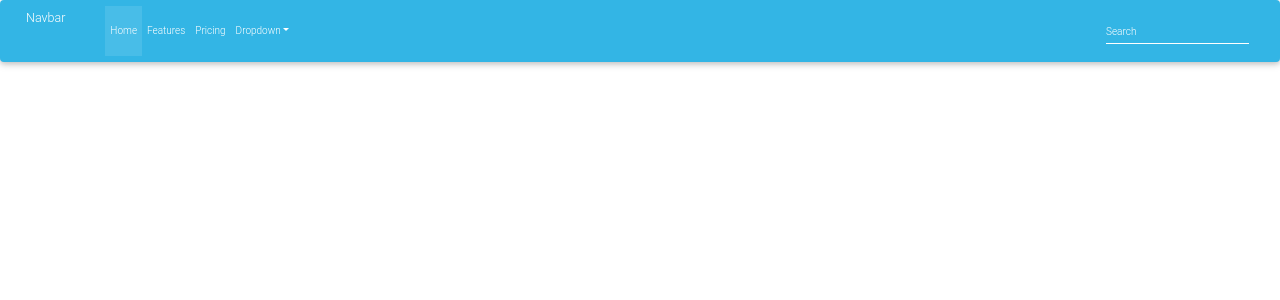
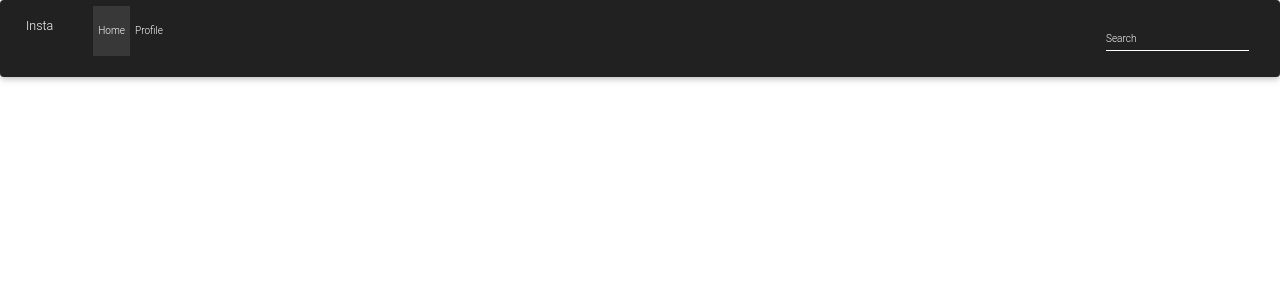
Before and after one commit to Lonzohope/instagram, a Django app: template gram/templates/index.html in a window 1280 px wide. Shown: the top 300 px of the page. Run offline with Django 3.2, Linux system fonts and the light colour scheme; the template is opened without the code that fills it, so the values that code supplies are empty; some libraries are stand-ins or nearby versions.

Commit message:
adjusted navbar

```diff
--- a/gram/templates/base.html
+++ b/gram/templates/base.html
@@ -6,7 +6,7 @@
         <meta charset="utf-8">
 
         {% if title %}
-        <title>Instgram - {{title}}</title>
+        <title>Instagram - {{title}}</title>
         {% else %}
          <title> Instagram </title>
          {% endif %}
@@ -26,6 +26,8 @@
     </head>
     <body>
         {% include "navbar.html"%}
+        {% block content %}
+        {% endblock %}
 
         {% block scripts %}
         <script src="https://ajax.googleapis.com/ajax/libs/jquery/3.2.1/jquery.min.js"></script>
--- a/gram/templates/index.html
+++ b/gram/templates/index.html
@@ -1 +1,5 @@
-{%extends 'base.html'%}
+{% extends 'base.html' %}
+
+{% block content %}
+<p></p>
+{% endblock %}
--- a/gram/templates/navbar.html
+++ b/gram/templates/navbar.html
@@ -1,12 +1,5 @@
-<!DOCTYPE html>
-<html lang="en">
-    <head>
-        <meta charset="utf-8">
-        <meta name="viewport" content="width=device-width, initial-scale=1">
-    </head>
-    <body>
-      <nav class="navbar navbar-expand-lg navbar-dark info-color">
-        <a class="navbar-brand" href="#">Navbar</a>
+<nav class="navbar navbar-expand-lg navbar-dark bg-dark">
+  <a class="navbar-brand" href="#">Insta</a>
   <button class="navbar-toggler" type="button" data-toggle="collapse" data-target="#navbarSupportedContent" aria-controls="navbarSupportedContent" aria-expanded="false" aria-label="Toggle navigation">
       <span class="navbar-toggler-icon"></span>
   </button>
@@ -15,12 +8,12 @@
           <li class="nav-item active">
              <a class="nav-link waves-effect waves-light" href="#">Home <span class="sr-only">(current)</span></a>
           </li>
+          <!-- <!-- <li class="nav-item">
+              <a class="nav-link waves-effect waves-light" href="#">Features</a>
+          </li> -->
           <li class="nav-item">
-                    <a class="nav-link waves-effect waves-light" href="#">Features</a>
-                </li>
-                <li class="nav-item">
-                    <a class="nav-link waves-effect waves-light" href="#">Pricing</a>
-                </li>
+              <a class="nav-link waves-effect waves-light" href="#">Profile</a> -->
+          <!-- </li>
           <li class="nav-item dropdown">
               <a class="nav-link dropdown-toggle waves-effect waves-light" id="navbarDropdownMenuLink"               data-toggle="dropdown" aria-haspopup="true" aria-expanded="false">Dropdown</a>
               <div class="dropdown-menu dropdown-info" aria-labelledby="navbarDropdownMenuLink">
@@ -28,7 +21,7 @@
                   <a class="dropdown-item waves-effect waves-light" href="#">Another action</a>
                   <a class="dropdown-item waves-effect waves-light" href="#">Something else here</a>
               </div>
-                </li>
+          </li> -->
       </ul>
       <form class="form-inline">
           <div class="md-form my-0">
@@ -37,5 +30,3 @@
       </form>
   </div>
 </nav>
-    </body>
-</html>
--- a/instagram/urls.py
+++ b/instagram/urls.py
@@ -18,5 +18,5 @@ from django.contrib import admin
 
 urlpatterns = [
     url(r'^admin/', admin.site.urls),
-    url(r'^gram/',include('gram.urls'))
+    url(r'',include('gram.urls')),
 ]
```
Lines whose indentation alone changed are shown as unchanged.
